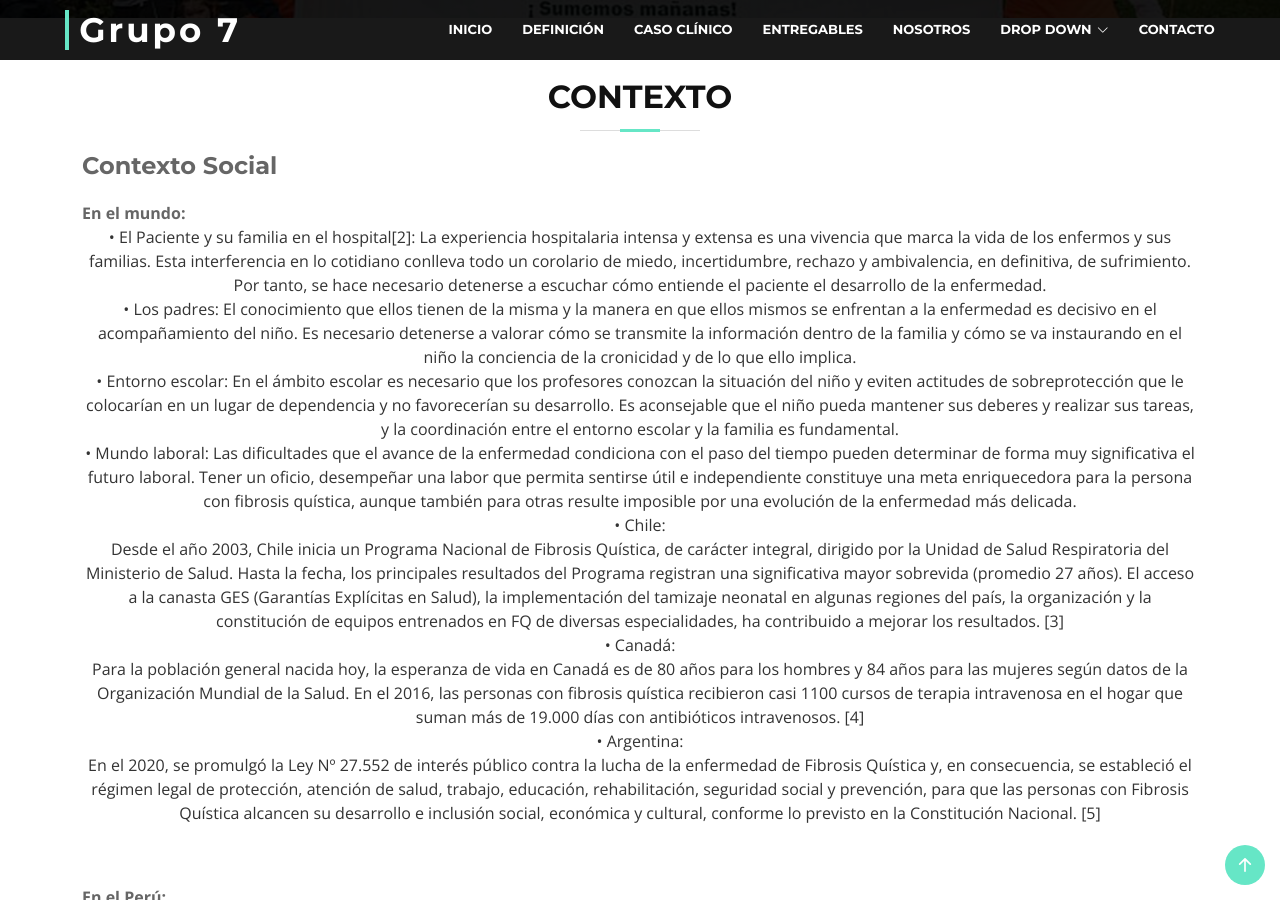
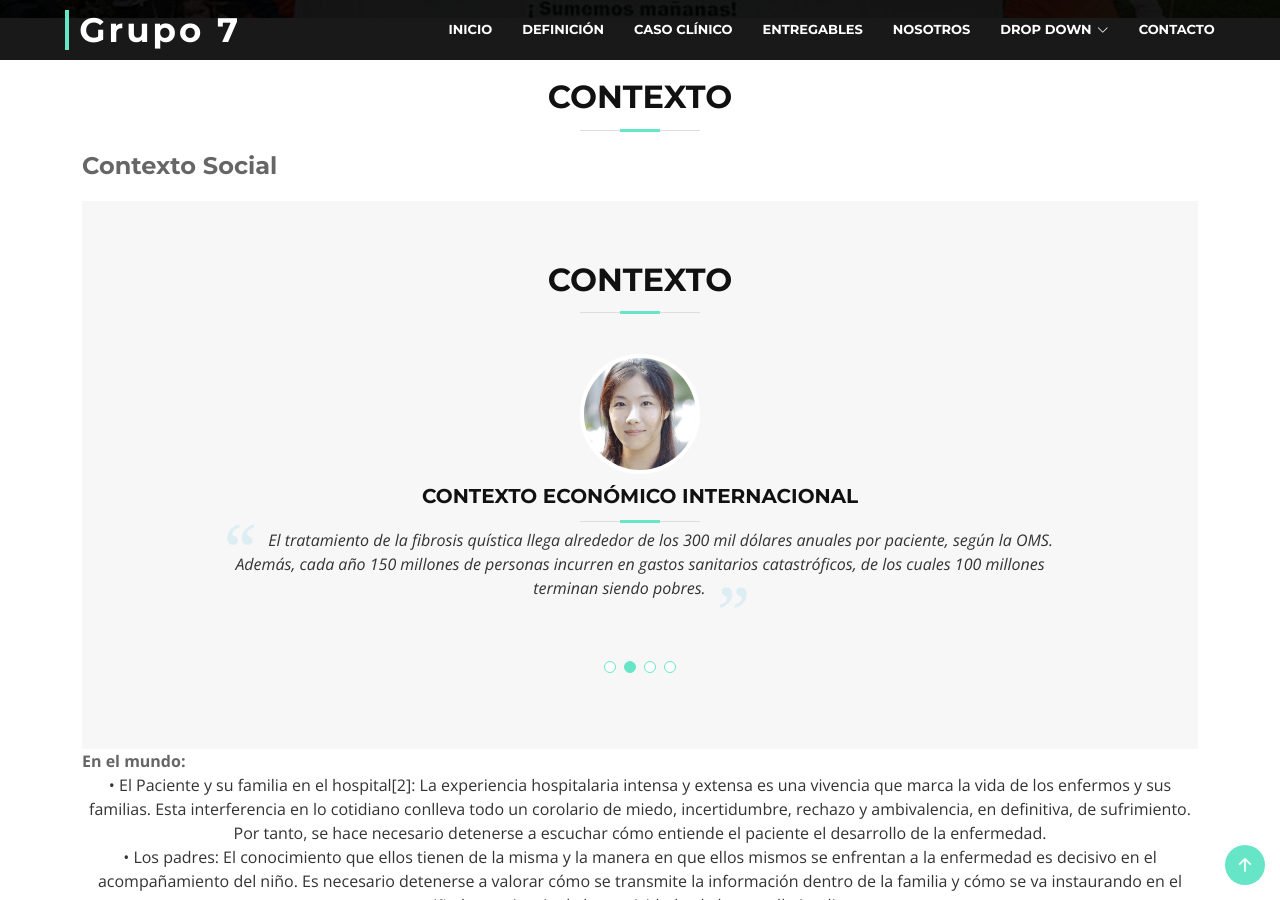
Before and after one commit to grupo7-Biodiseno/grupo7-Biodiseno.github.io, a Jekyll site: the page index.html, which Jekyll copies as it is, in a window 1280 px wide and 900 px high, scrolled down 2771 px. Built offline with Jekyll 4.4.1, drawn with Linux system fonts in a browser that asks for light colours; Markdown is read by kramdown in place of the engine named in the settings.

Commit message:
contextos

```diff
--- a/index.html
+++ b/index.html
@@ -315,7 +315,83 @@
         <header class="section-header">
           <h3>Contexto</h3>
           <h4><strong><span>Contexto Social</span></strong></h4>
+
+          <!-- ======= TRY OF TESTIMONIAL AS CONTEXT ======= -->
+
+          <section id="testimonials" class="section-bg">
+            <div class="container" data-aos="fade-up">
+
+              <header class="section-header">
+                <h3>Contexto</h3>
+              </header>
+
+              <div class="testimonials-slider swiper-container" data-aos="fade-up" data-aos-delay="100">
+                <div class="swiper-wrapper">
+
+                  <div class="swiper-slide">
+                    <div class="testimonial-item">
+                      <img src="assets/img/testimonial-1.jpg" class="testimonial-img" alt="">
+                      <h3>Contexto Social Internacional</h3>
+
+                      <p>
+                        <img src="assets/img/quote-sign-left.png" class="quote-sign-left" alt="">
+                        “El paciente y su familia en el hospital, los padres, el entorno escolar y el mundo laboral son factores directos que influyen en el paciente durante el proceso de su enfermedad. Es por eso que en muchos países se están adoptando nuevas medidas para la protección y esperanza de vida de dichos enfermos.”
+                        <img src="assets/img/quote-sign-right.png" class="quote-sign-right" alt="">
+                      </p>
+                    </div>
+                  </div><!-- End testimonial item -->
+
+                  <div class="swiper-slide">
+                    <div class="testimonial-item">
+                      <img src="assets/img/testimonial-2.jpg" class="testimonial-img" alt="">
+                      <h3>Contexto Económico Internacional</h3>
+
+                      <p>
+                        <img src="assets/img/quote-sign-left.png" class="quote-sign-left" alt="">
+                        El tratamiento de la fibrosis quística llega alrededor de los 300 mil dólares anuales por paciente, según la OMS. Además, cada año 150 millones de personas incurren en gastos sanitarios catastróficos, de los cuales 100 millones terminan siendo pobres.
+                        <img src="assets/img/quote-sign-right.png" class="quote-sign-right" alt="">
+                      </p>
+                    </div>
+                  </div><!-- End testimonial item -->
+
+                  <div class="swiper-slide">
+                    <div class="testimonial-item">
+                      <img src="assets/img/testimonial-3.jpg" class="testimonial-img" alt="">
+                      <h3>Contexto Social Nacional</h3>
+
+                      <p>
+                        <img src="assets/img/quote-sign-left.png" class="quote-sign-left" alt="">
+                        El diagnóstico temprano es fundamental para aliviar los futuros síntomas de esta enfermedad. Por ello se creó en 2019 la Norma técnica de salud para el tamizaje neonatal de hipotiroidismo congénito, hiperplasia suprarrenal congénita, fenilcetonuria, fibrosis quística, hipoacusia congénita y catarata congénita (NTS N°154 MINSA/2019/DGIESP).
+                        <img src="assets/img/quote-sign-right.png" class="quote-sign-right" alt="">
+                      </p>
+                    </div>
+                  </div><!-- End testimonial item -->
+
+                  <div class="swiper-slide">
+                    <div class="testimonial-item">
+                      <img src="assets/img/testimonial-4.jpg" class="testimonial-img" alt="">
+                      <h3>Contexto Económico Nacional</h3>
+
+                      <p>
+                        <img src="assets/img/quote-sign-left.png" class="quote-sign-left" alt="">
+                        El tratamiento en otros países es costoso(entre 10000 y 40000 dólares al año) debido a los medios utilizados tanto fármacos como equipos. En el Perú, por falta de equipos y especialistas, el tratamiento se basa principalmente en consumo de fármacos para controlar los síntomas de la enfermedad generando un costo aproximado de 18000 soles anuales.
+                        <img src="assets/img/quote-sign-right.png" class="quote-sign-right" alt="">
+                      </p>
+                    </div>
+                  </div><!-- End testimonial item -->
+
+                </div>
+                <div class="swiper-pagination"></div>
+              </div>
+
+            </div>
+          </section><!-- End testimonial section -->
+
+
+
+
           <strong><span>En el mundo:</span></strong>
+
           <p>• El Paciente y su familia en el hospital[2]: La experiencia hospitalaria intensa y extensa es una vivencia que marca la vida de los enfermos y sus familias. Esta interferencia en lo cotidiano conlleva todo un corolario de miedo, incertidumbre, rechazo y ambivalencia, en definitiva, de sufrimiento. Por tanto, se hace necesario detenerse a escuchar cómo entiende el paciente el desarrollo de la enfermedad. <br/>
             •	Los padres: El conocimiento que ellos tienen de la misma y la manera en que ellos mismos se enfrentan a la enfermedad es decisivo en el acompañamiento del niño. Es necesario detenerse a valorar cómo se transmite la información dentro de la familia y cómo se va instaurando en el niño la conciencia de la cronicidad y de lo que ello implica.<br/>
             •	Entorno escolar: En el ámbito escolar es necesario que los profesores conozcan la situación del niño y eviten actitudes de sobreprotección que le colocarían en un lugar de dependencia y no favorecerían su desarrollo. Es aconsejable que el niño pueda mantener sus deberes y realizar sus tareas, y la coordinación entre el entorno escolar y la familia es fundamental.<br/>
```
